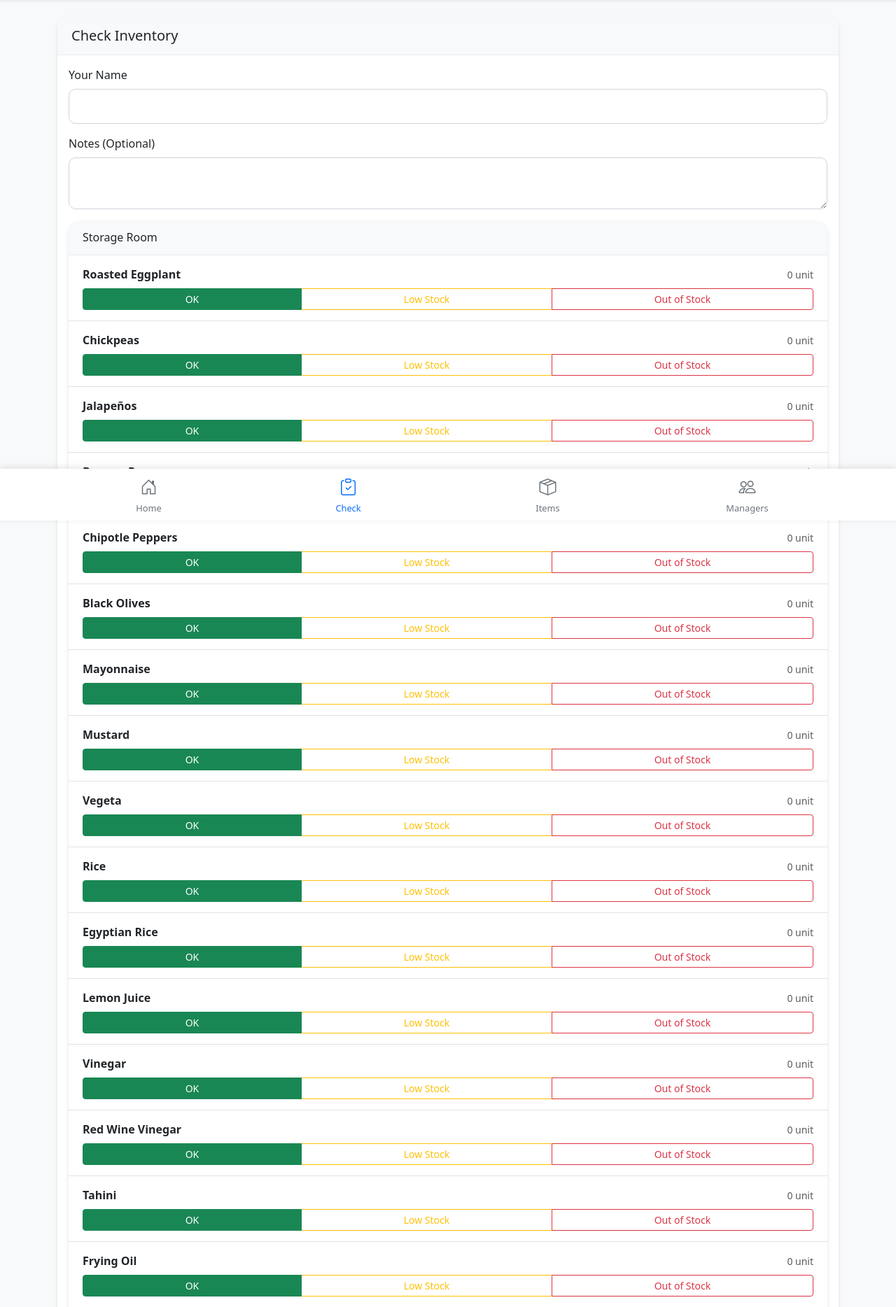
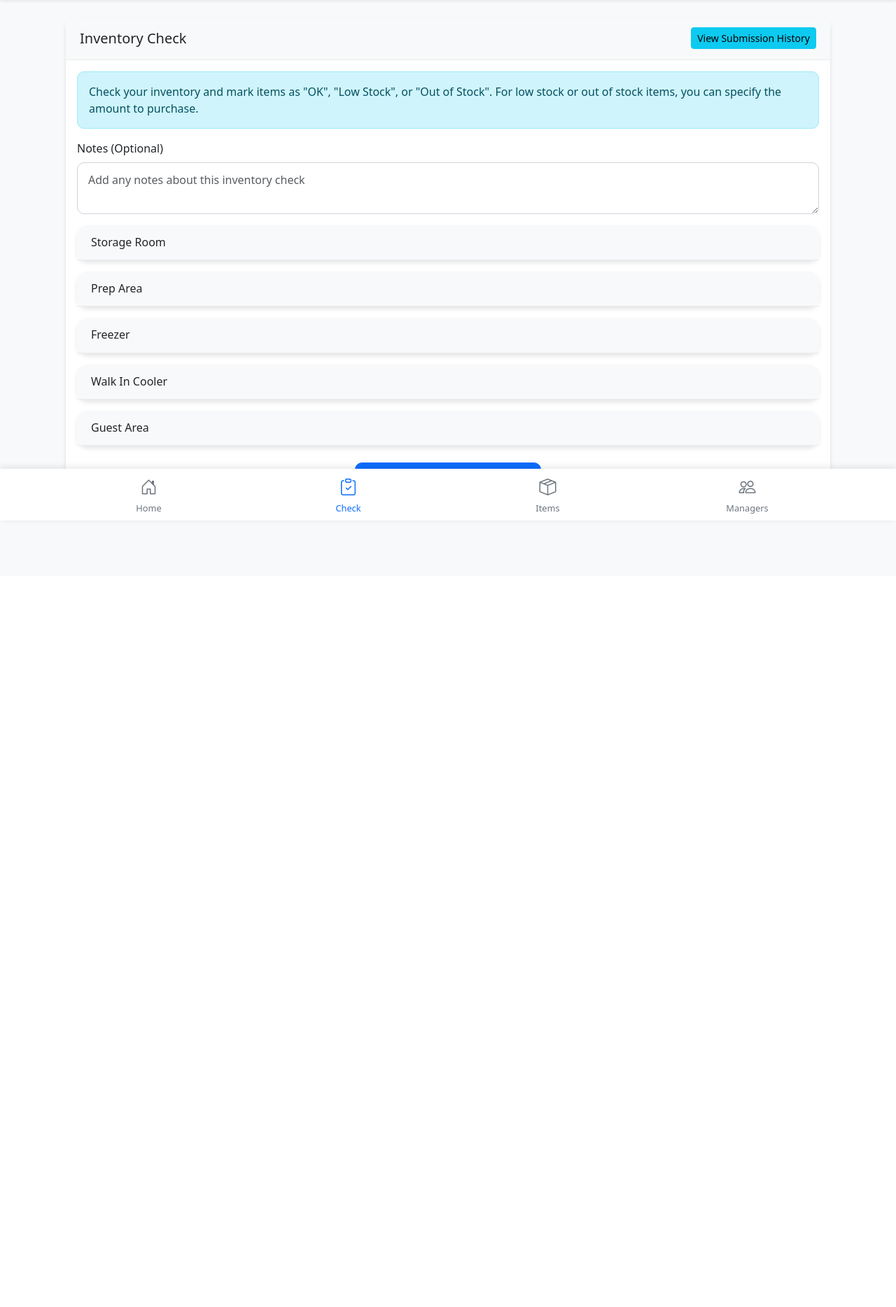
Before and after one commit to Ronnie2133/restaurantinventory, a Flask app: page /check in a window 1280 px wide. Shown: the part 56-1924 px from the top of the page at 70% size. After the commit the page ends 802 px from the top, so only its background shows below. Run offline with Flask 3, Linux system fonts and the light colour scheme; data comes from the database, SQL or seed files in the repository.

Commit message:
Update check.html

```diff
--- a/src/templates/inventory/check.html
+++ b/src/templates/inventory/check.html
@@ -1,58 +1,167 @@
 {% extends "layout.html" %}
 
-{% block title %}Restaurant Inventory - Check{% endblock %}
-
 {% block content %}
-<div class="card">
-    <div class="card-header">
-        <h5 class="mb-0">Check Inventory</h5>
+<div class="container">
+    <div class="card mb-4">
+        <div class="card-header d-flex justify-content-between align-items-center">
+            <h5 class="mb-0">Inventory Check</h5>
+            <a href="{{ url_for('inventory.submissions') }}" class="btn btn-sm btn-info">
+                <i class="fas fa-history"></i> View Submission History
+            </a>
         </div>
         <div class="card-body">
-        <form method="post" action="{{ url_for('inventory.check') }}">
-            <div class="mb-3">
-                <label for="checked_by" class="form-label">Your Name</label>
-                <input type="text" class="form-control" id="checked_by" name="checked_by" required>
+            <div class="alert alert-info">
+                Check your inventory and mark items as "OK", "Low Stock", or "Out of Stock". For low stock or out of stock items, you can specify the amount to purchase.
             </div>
 
+            <form id="inventoryCheckForm">
                 <div class="mb-3">
                     <label for="notes" class="form-label">Notes (Optional)</label>
-                <textarea class="form-control" id="notes" name="notes" rows="2"></textarea>
+                    <textarea class="form-control" id="notes" rows="2" placeholder="Add any notes about this inventory check"></textarea>
                 </div>
 
                 {% for category in categories %}
-            <div class="card mb-4">
-                <div class="card-header bg-light">
+                <div class="card mb-3 category-card">
+                    <div class="card-header category-header" data-bs-toggle="collapse" data-bs-target="#category{{ category.id }}" aria-expanded="false">
+                        <div class="d-flex justify-content-between align-items-center">
                             <h6 class="mb-0">{{ category.name }}</h6>
-                </div>
-                <div class="list-group list-group-flush">
-                    {% for item in category.items %}
-                    <div class="list-group-item">
-                        <div class="d-flex justify-content-between align-items-center mb-2">
-                            <strong>{{ item.name }}</strong>
-                            <small class="text-muted">{{ item.quantity }} {{ item.unit }}</small>
-                        </div>
-                        <div class="btn-group w-100" role="group">
-                            <input type="radio" class="btn-check" name="item_{{ item.id }}" id="item_{{ item.id }}_ok" value="ok" checked>
-                            <label class="btn btn-sm btn-outline-success" for="item_{{ item.id }}_ok">OK</label>
-
-                            <input type="radio" class="btn-check" name="item_{{ item.id }}" id="item_{{ item.id }}_low" value="low">
-                            <label class="btn btn-sm btn-outline-warning" for="item_{{ item.id }}_low">Low Stock</label>
-
-                            <input type="radio" class="btn-check" name="item_{{ item.id }}" id="item_{{ item.id }}_out" value="out">
-                            <label class="btn btn-sm btn-outline-danger" for="item_{{ item.id }}_out">Out of Stock</label>
+                            <i class="fas fa-chevron-down"></i>
                         </div>
                     </div>
+                    <div id="category{{ category.id }}" class="collapse">
+                        <div class="card-body">
+                            <div class="table-responsive">
+                                <table class="table table-striped">
+                                    <thead>
+                                        <tr>
+                                            <th>Item</th>
+                                            <th>Current</th>
+                                            <th>Status</th>
+                                            <th>Purchase Amount</th>
+                                        </tr>
+                                    </thead>
+                                    <tbody>
+                                        {% for item in category.items %}
+                                        <tr data-item-id="{{ item.id }}">
+                                            <td>{{ item.name }}</td>
+                                            <td>{{ item.quantity }} {{ item.unit }}</td>
+                                            <td>
+                                                <div class="btn-group" role="group">
+                                                    <input type="radio" class="btn-check" name="status{{ item.id }}" id="ok{{ item.id }}" value="ok" checked>
+                                                    <label class="btn btn-outline-success btn-sm" for="ok{{ item.id }}">OK</label>
+
+                                                    <input type="radio" class="btn-check" name="status{{ item.id }}" id="low{{ item.id }}" value="low">
+                                                    <label class="btn btn-outline-warning btn-sm" for="low{{ item.id }}">Low</label>
+
+                                                    <input type="radio" class="btn-check" name="status{{ item.id }}" id="out{{ item.id }}" value="out">
+                                                    <label class="btn btn-outline-danger btn-sm" for="out{{ item.id }}">Out</label>
+                                                </div>
+                                            </td>
+                                            <td>
+                                                <div class="input-group purchase-amount-group" style="display: none;">
+                                                    <input type="number" class="form-control form-control-sm purchase-amount" min="1" placeholder="Amount">
+                                                    <span class="input-group-text">{{ item.unit }}</span>
+                                                </div>
+                                            </td>
+                                        </tr>
                                         {% endfor %}
+                                    </tbody>
+                                </table>
+                            </div>
+                        </div>
                     </div>
                 </div>
                 {% endfor %}
 
-            <div class="d-grid gap-2">
-                <button type="submit" class="btn btn-primary">
-                    <i class="bi bi-send me-2"></i> Submit Inventory Check
+                <div class="text-center mt-4">
+                    <button type="submit" class="btn btn-primary btn-lg">
+                        <i class="fas fa-save"></i> Submit Inventory Check
                     </button>
                 </div>
             </form>
         </div>
     </div>
+</div>
+
+<script>
+document.addEventListener('DOMContentLoaded', function() {
+    // Toggle category collapse
+    document.querySelectorAll('.category-header').forEach(header => {
+        header.addEventListener('click', function() {
+            const icon = this.querySelector('.fas');
+            if (icon.classList.contains('fa-chevron-down')) {
+                icon.classList.replace('fa-chevron-down', 'fa-chevron-up');
+            } else {
+                icon.classList.replace('fa-chevron-up', 'fa-chevron-down');
+            }
+        });
+    });
+
+    // Show/hide purchase amount input based on status
+    document.querySelectorAll('input[type="radio"]').forEach(radio => {
+        radio.addEventListener('change', function() {
+            const row = this.closest('tr');
+            const purchaseGroup = row.querySelector('.purchase-amount-group');
+
+            if (this.value === 'low' || this.value === 'out') {
+                purchaseGroup.style.display = 'flex';
+            } else {
+                purchaseGroup.style.display = 'none';
+                purchaseGroup.querySelector('input').value = '';
+            }
+        });
+    });
+
+    // Form submission
+    document.getElementById('inventoryCheckForm').addEventListener('submit', function(e) {
+        e.preventDefault();
+
+        const items = [];
+        document.querySelectorAll('tr[data-item-id]').forEach(row => {
+            const itemId = row.getAttribute('data-item-id');
+            const status = row.querySelector('input[name="status' + itemId + '"]:checked').value;
+            let purchaseAmount = null;
+
+            if (status === 'low' || status === 'out') {
+                purchaseAmount = row.querySelector('.purchase-amount').value;
+                if (purchaseAmount) {
+                    purchaseAmount = parseInt(purchaseAmount);
+                }
+            }
+
+            items.push({
+                id: parseInt(itemId),
+                status: status,
+                purchase_amount: purchaseAmount
+            });
+        });
+
+        const data = {
+            notes: document.getElementById('notes').value,
+            items: items
+        };
+
+        // Submit data via AJAX
+        fetch('{{ url_for("inventory.submit_check") }}', {
+            method: 'POST',
+            headers: {
+                'Content-Type': 'application/json',
+            },
+            body: JSON.stringify(data)
+        })
+        .then(response => response.json())
+        .then(data => {
+            if (data.status === 'success') {
+                window.location.href = data.redirect;
+            } else {
+                alert('Error: ' + data.message);
+            }
+        })
+        .catch(error => {
+            console.error('Error:', error);
+            alert('An error occurred while submitting the inventory check.');
+        });
+    });
+});
+</script>
 {% endblock %}
```
Lines whose indentation alone changed are shown as unchanged.
